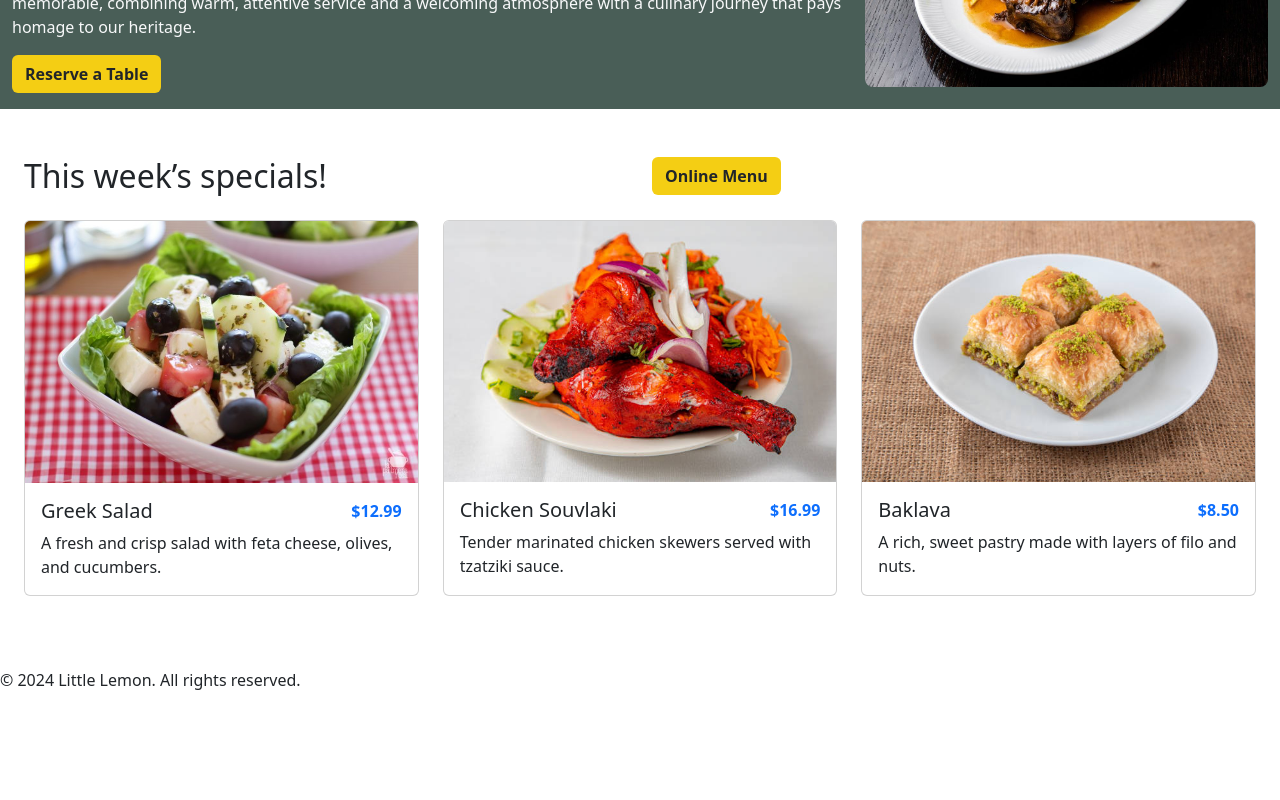
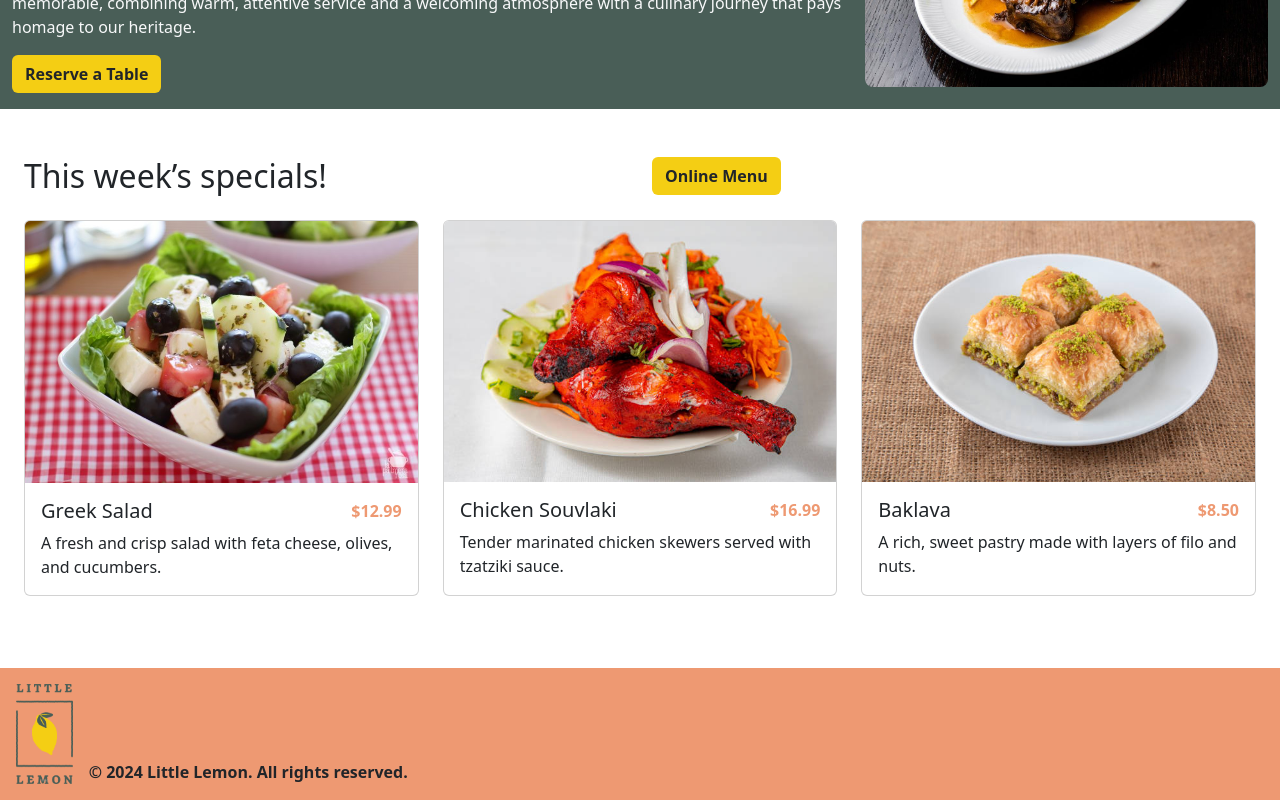
Before and after one commit to juancaguillens01/Little-Lemon, a React (Create React App) app: page / in a window 1280 px wide. Shown: the part 276-1076 px from the top of the page. Before the commit the page ends 984 px from the top, so only its background shows below. Built offline with nearby package versions, Linux system fonts and the light colour scheme.

Commit message:
Added design to Footer component

```diff
--- a/src/App.css
+++ b/src/App.css
@@ -19,3 +19,11 @@
 .background-green {
     background-color: var(--green);
 }
+
+.color-orange {
+    color: var(--orange);
+}
+
+.background-orange {
+    background-color: var(--orange);
+}
--- a/src/components/Dish/Dish.js
+++ b/src/components/Dish/Dish.js
@@ -13,7 +13,7 @@ function Dish({ image, name, description, price }) {
                 <div className="card-body">
                     <div className="d-flex justify-content-between align-items-center">
                         <h5 className="card-title mb-0">{name}</h5>
-                        <span className="fw-bold text-primary">{price}</span>
+                        <span className="fw-bold color-orange">{price}</span>
                     </div>
                     <p className="card-text mt-2">{description}</p>
                 </div>
--- /dev/null
+++ b/src/components/Footer/Footer.css
@@ -0,0 +1,3 @@
+.footer-logo {
+    max-height: 100px;
+}
--- a/src/components/Footer/Footer.js
+++ b/src/components/Footer/Footer.js
@@ -1,8 +1,22 @@
+import './Footer.css';
+
 function Footer() {
     return (
-    <footer>
-        <p>&copy; 2024 Little Lemon. All rights reserved.</p>
-    </footer>
+        <footer className="background-orange p-3">
+            <div className="row justify-content-start">
+                <div className="col-12 d-flex">
+                    <img
+                        alt="Little Lemon logo"
+                        src="images/logoFooter.png"
+                        title="Little Lemon"
+                        className="img-fluid footer-logo me-3"
+                    />
+                    <div className="d-flex align-items-end">
+                        <p className="fw-bold mb-0">&copy; 2024 Little Lemon. All rights reserved.</p>
+                    </div>
+                </div>
+            </div>
+        </footer>
     );
 }
 
--- a/src/components/NotImplemented/NotImplemented.js
+++ b/src/components/NotImplemented/NotImplemented.js
@@ -1,6 +1,6 @@
 function NotImplemented() {
     return (
-        <div className="d-flex flex-column align-items-center min-vh-100 background-green">
+        <div className="d-flex flex-column align-items-center background-green px-3">
             <h1 className="mt-3 color-yellow">Not implemented yet</h1>
             <img
                 src="images/notImplemented.jpg"
--- a/src/index.js
+++ b/src/index.js
@@ -4,7 +4,10 @@ import './index.css';
 import App from './App';
 import reportWebVitals from './reportWebVitals';
 
-const root = ReactDOM.createRoot(document.getElementById('root'));
+const rootElement = document.getElementById('root');
+rootElement.classList.add('vh-100');
+
+const root = ReactDOM.createRoot(rootElement);
 root.render(
   <React.StrictMode>
     <App />
```
Also changed, not shown: public/images/logoFooter.png (added).
